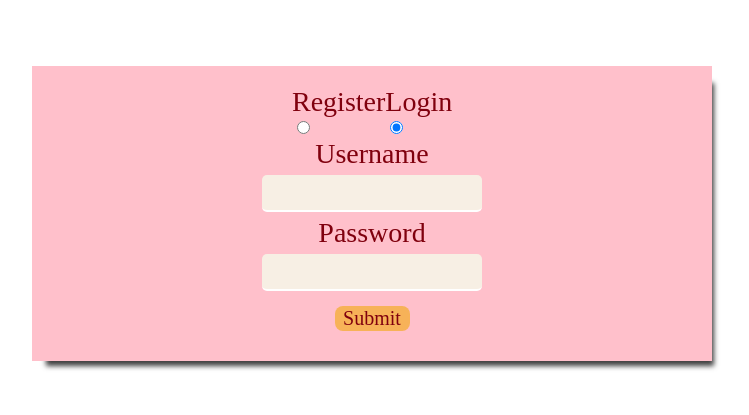
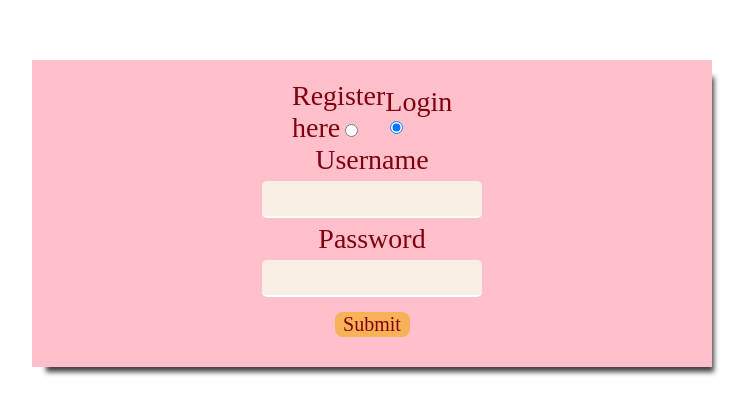
Before and after one commit to charlottejohansson/final-project, a React (Create React App) app in the folder final-project/frontend/: page /login in a window 1280 px wide. Shown: the part 187-602 px from the top of the page, without its empty margins (268-1017 px from the left). Built offline with nearby package versions, Linux system fonts and the light colour scheme; a web font is replaced by a local one.

Commit message:
try to commit

```diff
--- a/final-project/frontend/src/components/Login.js
+++ b/final-project/frontend/src/components/Login.js
@@ -54,7 +54,7 @@ const Login = () => {
         <Form onSubmit={onFormSubmit}>
         <RadioButtonWrapper>
         <div>
-        <Label htmlFor="register">Register</Label>
+        <Label htmlFor="register">Register here</Label>
         <input type="radio" id="register" checked={mode === "register"} onChange={()=>setMode("register")}/>
         </div>
         <div>
```
Also changed, not shown: 1 other file (tests, documents, lock files or other folders).
